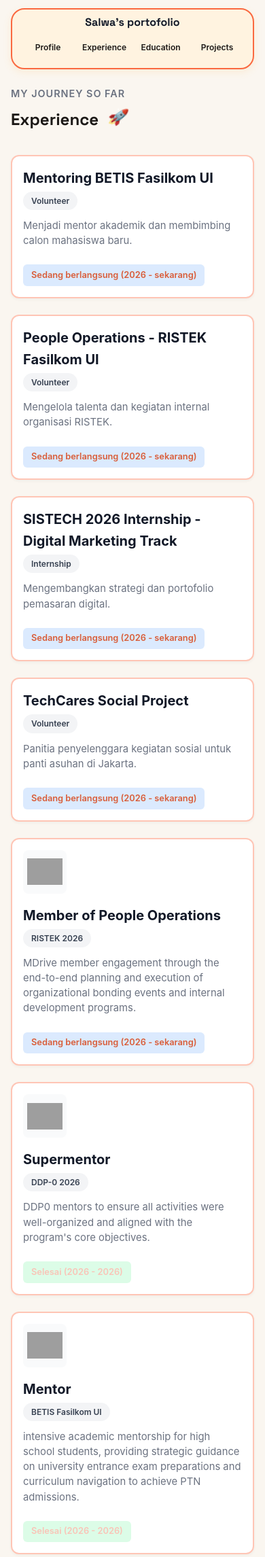
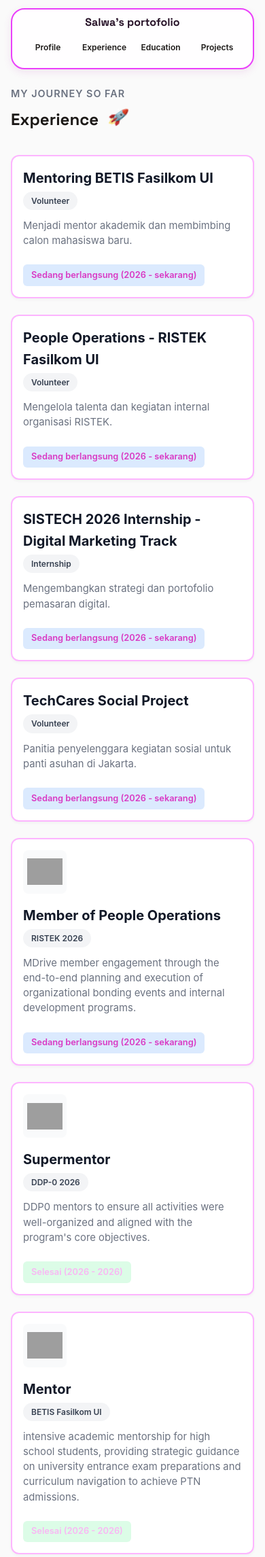
Before and after one commit to salwaanaznin/myportofolio, a Django app: page /experience/ in a window 390 px wide. Shown: the top 2291 px of the page at 68% size. Run offline with Django 5.2, Linux system fonts and the light colour scheme; data comes from the database, SQL or seed files in the repository; grey boxes are pictures that could not be loaded.

Commit message:
style: Update portfolio colors, shadows, and mobile spacing

```diff
--- a/static/css/style.css
+++ b/static/css/style.css
@@ -6,10 +6,10 @@
 
 :root {
     --ink: #1c1917;
-    --paper: #faf6f0;
-    --accent: #d95d39;
-    --accent-dark: #a8442a;
-    --line: #e3d9c9;
+    --paper: #fafafa;
+    --accent: #d939d9;
+    --accent-dark: #a82a9b;
+    --line: #e3c9dc;
     --text-muted: #6b6459;
     --radius: 4px;
 }
@@ -33,20 +33,20 @@ h1, .brand {
 
 /* HEADER & NAVIGATION PILL CONTAINER (Membulat sesuai ilustrasi) */
 .site-header {
-    background-color: #fff3e0; /* Warna krem/orange lembut */
-    border: 3px solid #fa6940;   /* Garis pinggir orange */
+    background-color: #fffeff; /* Warna krem/orange lembut */
+    border: 3px solid #ea40fa;   /* Garis pinggir orange */
     border-radius: 1000px;      /* Membuat bentuk membulat/capsule */
     padding: 0.35rem 1.70rem;
     margin: 1.5rem auto;
     max-width: 90%;             /* Agar mengambang rapi di tengah */
-    box-shadow: 0 4px 12px rgba(255, 183, 77, 0.15);
+    box-shadow: 0 4px 12px rgba(180, 60, 170, 0.12);;
 }
 
 .site-header .brand {
     font-family: 'Space Grotesk', sans-serif;
     font-size: 1.25rem;
     font-weight: 700;
-    color: #111827;
+    color: #261127;
     text-decoration: none;
 }
 
@@ -460,7 +460,7 @@ h1, .brand {
 }
 
 .experience-card {
-    border: 2px solid #ffc5b5;
+    border: 2.5px solid #fdb5ff;
     background-color: #ffffff;
     border-radius: 12px;
     padding: 1.5rem;
@@ -536,12 +536,12 @@ h1, .brand {
 
 .experience-status.status-ongoing {
     background-color: #dbeafe;
-    color: #d95d39;
+    color: #d939c4;
 }
 
 .experience-status.status-completed {
     background-color: #dcfce7;
-    color: #f9c4b7;
+    color: #f9b7f4;
 }
 
 /* Efek animasi kecil di samping judul */
```
Also changed, not shown: other parts of static/css/style.css (+16 -16 lines).
